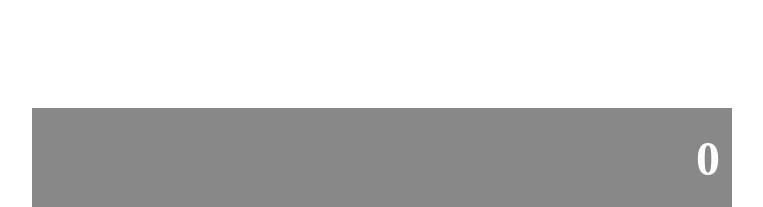
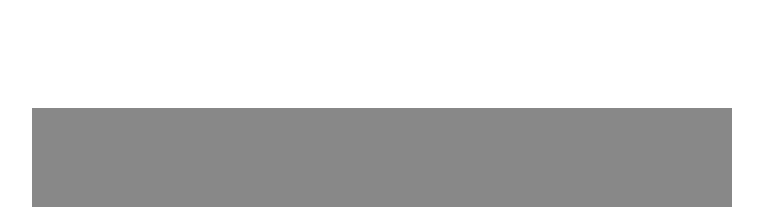
Before and after one commit to flpfar/calculator, a React (Create React App) app: page / in a window 1280 px wide. Shown: the top 207 px of the page, without its empty margins (258-1021 px from the left). Built offline with nearby package versions, Linux system fonts and the light colour scheme.

Commit message:
Add state and handleClick to App

```diff
--- a/src/components/App.js
+++ b/src/components/App.js
@@ -1,14 +1,33 @@
 import React from 'react';
 import Display from './Display';
 import ButtonPanel from './ButtonPanel';
+import calculate from '../logic/calculate';
 
-function App() {
-  return (
-    <div className="calculator">
-      <Display />
-      <ButtonPanel />
-    </div>
-  );
+class App extends React.Component {
+  constructor() {
+    super();
+    this.state = {
+      total: null,
+      next: null,
+      operation: null,
+    };
+    this.handleClick = this.handleClick.bind(this);
+  }
+
+  handleClick(buttonName) {
+    const { total, next, operation } = this.state;
+    this.setState(calculate({ total, next, operation }, buttonName));
+  }
+
+  render() {
+    const { next } = this.state;
+    return (
+      <div className="calculator">
+        <Display result={next} />
+        <ButtonPanel clickHandler={this.handleClick} />
+      </div>
+    );
+  }
 }
 
 export default App;
```
